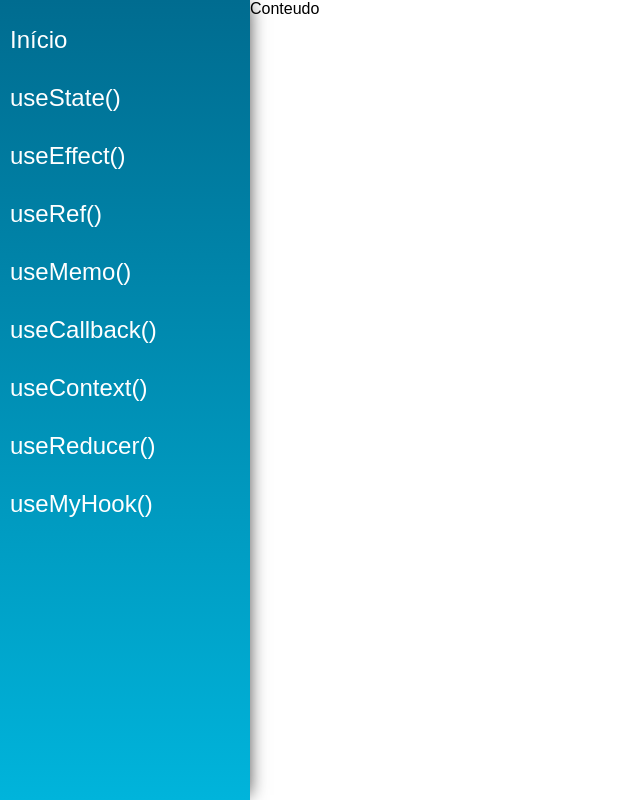
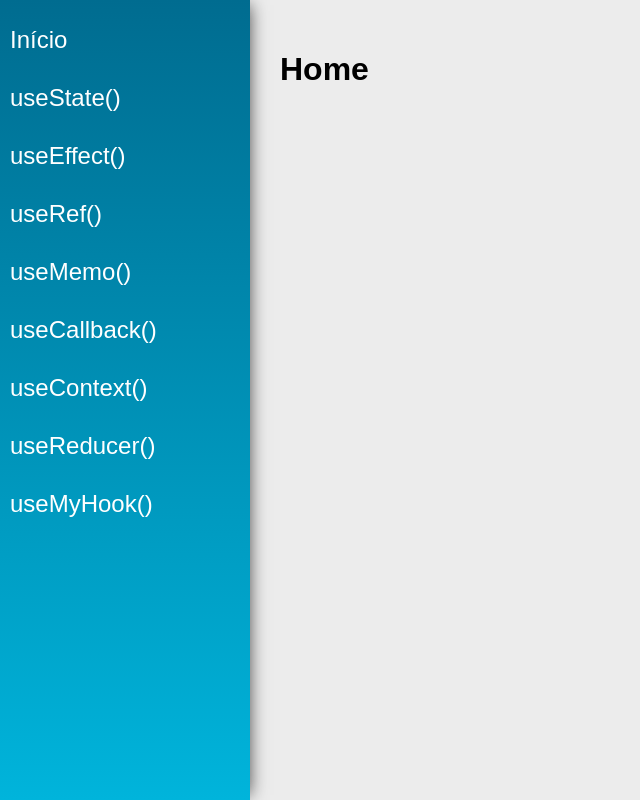
Before and after one commit to davidIsrael-rj/hooks_React, a React (Create React App) app: page / in a window 1280 px wide. Shown: the whole page, without its empty margins (0-640 px from the left). Built offline with nearby package versions, Linux system fonts and the light colour scheme.

Commit message:
Componente Content e o seu CSS

```diff
--- a/src/components/layout/Content.css
+++ b/src/components/layout/Content.css
@@ -0,0 +1,13 @@
+.Content{
+    display: flex;
+    flex-grow: 1;
+    background-color: #ececec;
+    padding: 30px;
+
+}
+
+.Content > * {
+    display: flex;
+    flex: 1;
+    flex-direction: column;
+}
--- a/src/components/layout/Content.jsx
+++ b/src/components/layout/Content.jsx
@@ -1,8 +1,15 @@
+import "./Content.css"
 import React from "react";
+import { Route, Routes } from "react-router-dom";
+import Home from "../../views/examples/Home";
+import NotFound from "../../views/examples/NotFound";
 
-const Content = props =>(
+const Content = props => (
     <main className="Content">
-        <div>Conteudo</div>
+        <Routes>
+            <Route path='/' exact element={<Home />} />
+            <Route path="*" element={<NotFound />} />
+        </Routes>
     </main>
 )
 
--- a/src/views/App.jsx
+++ b/src/views/App.jsx
@@ -3,7 +3,6 @@ import React from 'react';
 import Menu from '../components/layout/Menu'
 import Content from '../components/layout/Content';
 import { BrowserRouter } from 'react-router-dom';
-
 
 const App = props => {
     return (
--- /dev/null
+++ b/src/views/examples/NotFound.jsx
@@ -0,0 +1,10 @@
+import React from "react";
+
+const NotFound = props =>(
+    <div>
+        <h1>Página não encontrada</h1>
+        <h2>erro 404!!!</h2>
+    </div>
+)
+
+export default NotFound
```
